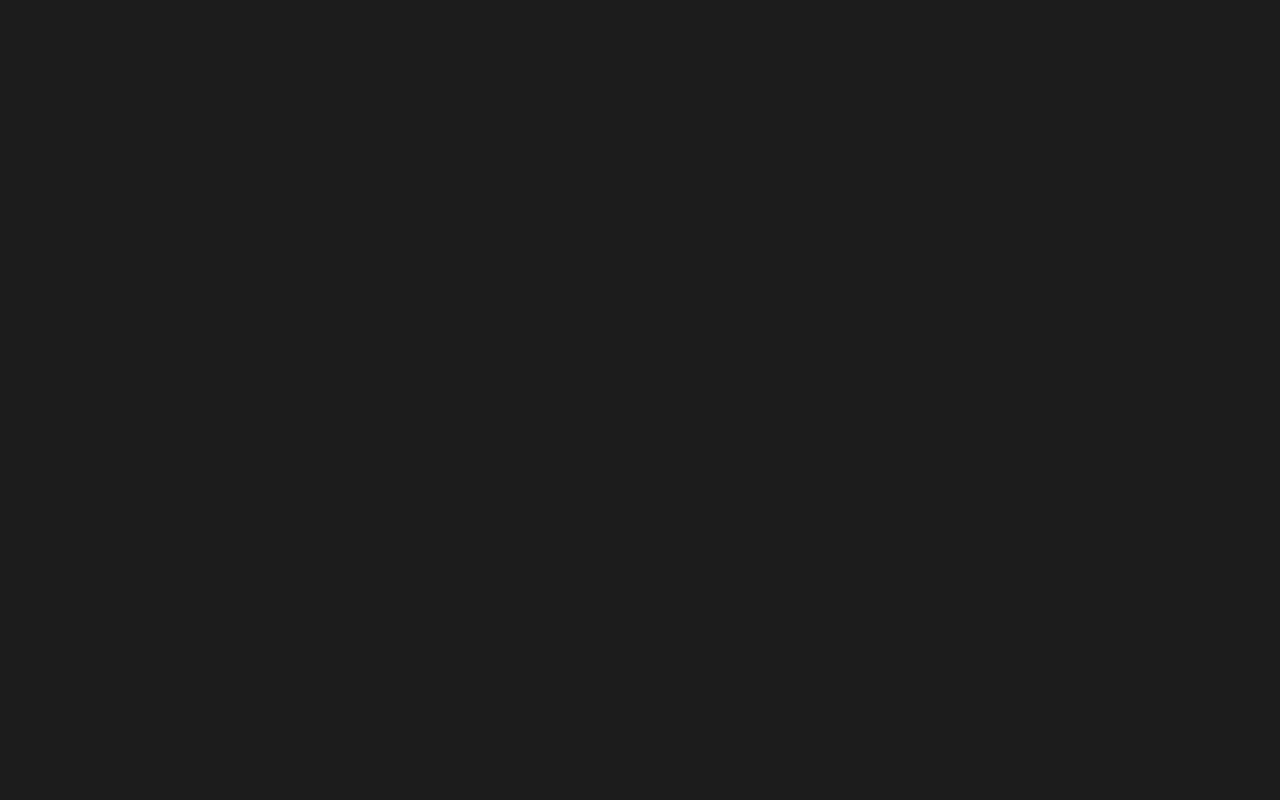
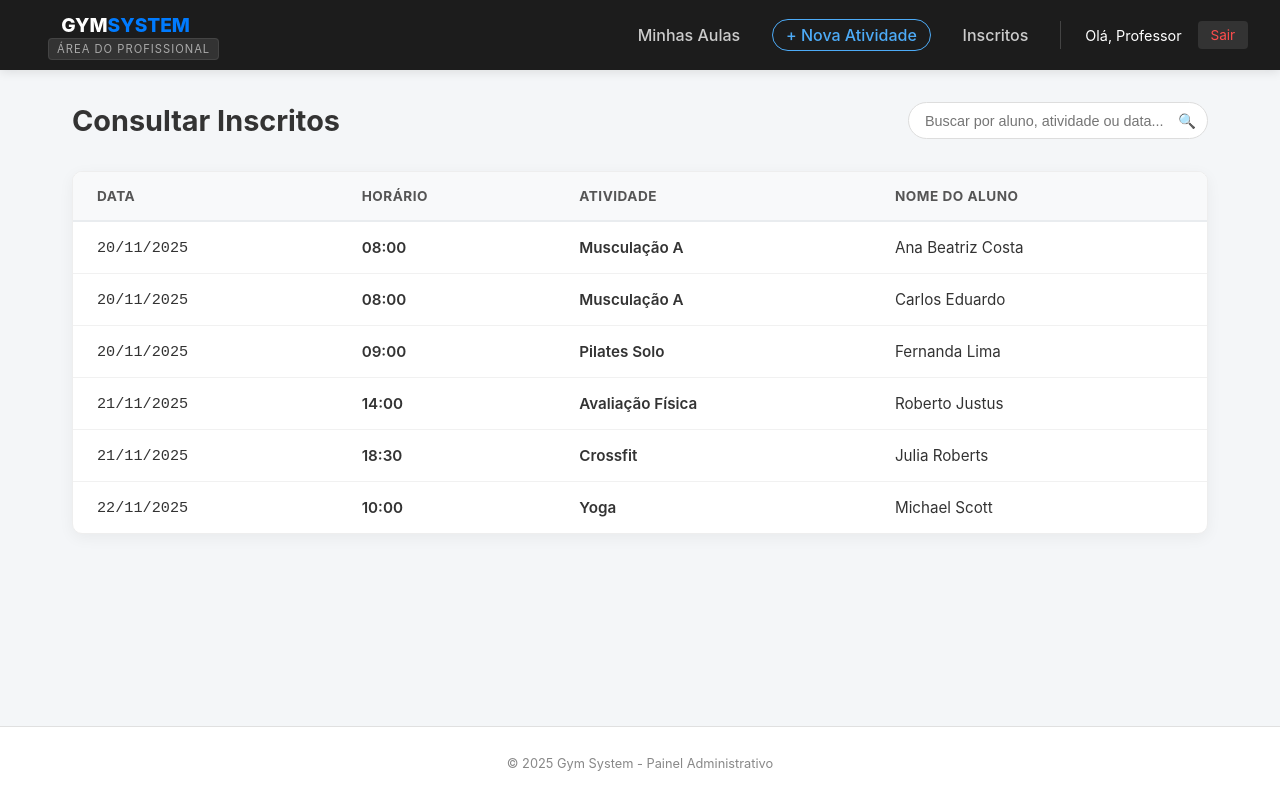
Before and after one commit to AlencarAvelar/gym-system, a React (Create React App) app in the folder CodigoFonte/front/: page /profissional/inscritos in a window 1280 px wide. Before the commit this address had no page. Built offline with nearby package versions, Linux system fonts and the light colour scheme.

Commit message:
feat: Adiciona tela de consulta de inscritos

```diff
--- a/CodigoFonte/front/src/App.js
+++ b/CodigoFonte/front/src/App.js
@@ -17,6 +17,7 @@ import AvailableActivities from './pages/ClientDashboard/AvailableActivities/Ava
 // Pages Profissional
 import MyOfferedActivities from './pages/ProfessionalDashboard/MyOfferedActivities/MyOfferedActivities';
 import ActivityForm from './pages/ProfessionalDashboard/ActivityForm/ActivityForm';
+import EnrolledStudents from './pages/ProfessionalDashboard/EnrolledStudents/EnrolledStudents';
 
 import './App.css';
 
@@ -69,6 +70,8 @@ function App() {
             <Route index element={<MyOfferedActivities />} />
             {/* NOVA ROTA AQUI: */}
             <Route path="nova-atividade" element={<ActivityForm />} />
+            {/* NOVA ROTA: */}
+            <Route path="inscritos" element={<EnrolledStudents />} />
           </Route>
 
         </Routes>
--- /dev/null
+++ b/CodigoFonte/front/src/pages/ProfessionalDashboard/EnrolledStudents/EnrolledStudents.css
@@ -0,0 +1,82 @@
+.enrolled-container {
+  width: 100%;
+}
+
+/* Reutilizando estilos do Header */
+.page-header {
+  display: flex;
+  justify-content: space-between;
+  align-items: center;
+  margin-bottom: 2rem;
+  flex-wrap: wrap;
+  gap: 1rem;
+}
+
+.page-header h1 { font-size: 1.8rem; color: #333; margin: 0; }
+
+/* Reutilizando a busca */
+.search-box { position: relative; display: flex; align-items: center; width: 300px; }
+.search-box input { width: 100%; padding: 0.6rem 2.5rem 0.6rem 1rem; border: 1px solid #ddd; border-radius: 25px; outline: none; }
+.search-box input:focus { border-color: #007bff; box-shadow: 0 0 0 3px rgba(0, 123, 255, 0.15); }
+.search-icon { position: absolute; right: 12px; color: #888; }
+
+/* --- ESTILOS DA TABELA --- */
+
+/* Container para permitir scroll no celular se a tabela for larga */
+.table-container {
+  background: white;
+  border-radius: 10px;
+  box-shadow: 0 4px 15px rgba(0,0,0,0.05);
+  overflow: hidden; /* Arredonda as bordas da tabela */
+  border: 1px solid #eee;
+}
+
+.custom-table {
+  width: 100%;
+  border-collapse: collapse; /* Remove espaços entre células */
+  text-align: left;
+}
+
+/* Cabeçalho da Tabela */
+.custom-table thead {
+  background-color: #f8f9fa;
+  border-bottom: 2px solid #e9ecef;
+}
+
+.custom-table th {
+  padding: 1rem 1.5rem;
+  font-size: 0.85rem;
+  font-weight: 700;
+  color: #555;
+  text-transform: uppercase;
+  letter-spacing: 0.5px;
+}
+
+/* Corpo da Tabela */
+.custom-table td {
+  padding: 1rem 1.5rem;
+  font-size: 0.95rem;
+  color: #333;
+  border-bottom: 1px solid #f1f1f1;
+}
+
+/* Efeito Zebrado e Hover nas Linhas */
+.custom-table tbody tr:last-child td {
+  border-bottom: none; /* Remove borda da última linha */
+}
+
+.custom-table tbody tr:hover {
+  background-color: #f1f8ff; /* Azul bem clarinho ao passar o mouse */
+}
+
+/* Estilos Específicos de Coluna */
+.td-date { color: #666; font-family: monospace; font-size: 0.9rem; }
+.td-time { color: #007bff; font-weight: 600; }
+.td-bold { font-weight: 600; color: #222; }
+
+.no-data {
+  text-align: center;
+  padding: 3rem;
+  color: #999;
+  font-style: italic;
+}
--- /dev/null
+++ b/CodigoFonte/front/src/pages/ProfessionalDashboard/EnrolledStudents/EnrolledStudents.js
@@ -0,0 +1,77 @@
+import React, { useState } from 'react';
+import './EnrolledStudents.css';
+
+function EnrolledStudents() {
+  // --- MOCK DATA (Alunos inscritos nas aulas deste professor) ---
+  const enrollments = [
+    { id: 1, date: "20/11/2025", time: "08:00", activity: "Musculação A", student: "Ana Beatriz Costa" },
+    { id: 2, date: "20/11/2025", time: "08:00", activity: "Musculação A", student: "Carlos Eduardo" },
+    { id: 3, date: "20/11/2025", time: "09:00", activity: "Pilates Solo", student: "Fernanda Lima" },
+    { id: 4, date: "21/11/2025", time: "14:00", activity: "Avaliação Física", student: "Roberto Justus" },
+    { id: 5, date: "21/11/2025", time: "18:30", activity: "Crossfit", student: "Julia Roberts" },
+    { id: 6, date: "22/11/2025", time: "10:00", activity: "Yoga", student: "Michael Scott" },
+  ];
+
+  const [searchTerm, setSearchTerm] = useState('');
+
+  // Lógica de Filtragem (Busca por Atividade, Aluno ou Data)
+  const filteredEnrollments = enrollments.filter(item => {
+    const searchLower = searchTerm.toLowerCase();
+    return (
+      item.activity.toLowerCase().includes(searchLower) ||
+      item.student.toLowerCase().includes(searchLower) ||
+      item.date.includes(searchLower)
+    );
+  });
+
+  return (
+    <div className="enrolled-container">
+      <div className="page-header">
+        <h1>Consultar Inscritos</h1>
+
+        {/* Barra de Busca Simples */}
+        <div className="search-box">
+          <input
+            type="text"
+            placeholder="Buscar por aluno, atividade ou data..."
+            value={searchTerm}
+            onChange={(e) => setSearchTerm(e.target.value)}
+          />
+          <span className="search-icon">🔍</span>
+        </div>
+      </div>
+
+      {/* Container da Tabela (com scroll horizontal para mobile) */}
+      <div className="table-container">
+        <table className="custom-table">
+          <thead>
+            <tr>
+              <th>Data</th>
+              <th>Horário</th>
+              <th>Atividade</th>
+              <th>Nome do Aluno</th>
+            </tr>
+          </thead>
+          <tbody>
+            {filteredEnrollments.length > 0 ? (
+              filteredEnrollments.map((item) => (
+                <tr key={item.id}>
+                  <td className="td-date">{item.date}</td>
+                  <td className="td-time">{item.time}</td>
+                  <td className="td-bold">{item.activity}</td>
+                  <td>{item.student}</td>
+                </tr>
+              ))
+            ) : (
+              <tr>
+                <td colSpan="4" className="no-data">Nenhum inscrito encontrado.</td>
+              </tr>
+            )}
+          </tbody>
+        </table>
+      </div>
+    </div>
+  );
+}
+
+export default EnrolledStudents;
```
